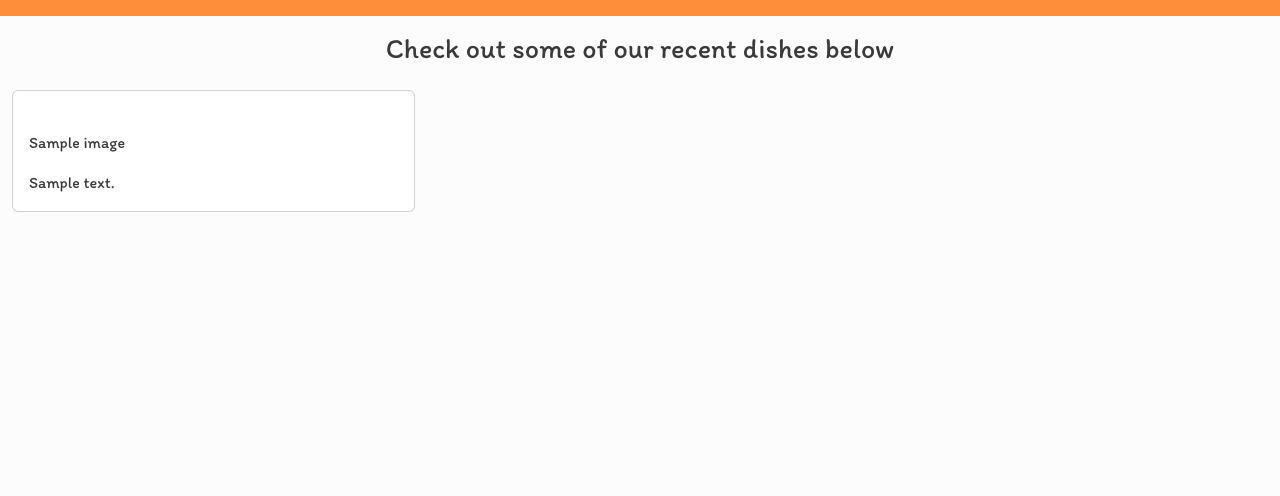
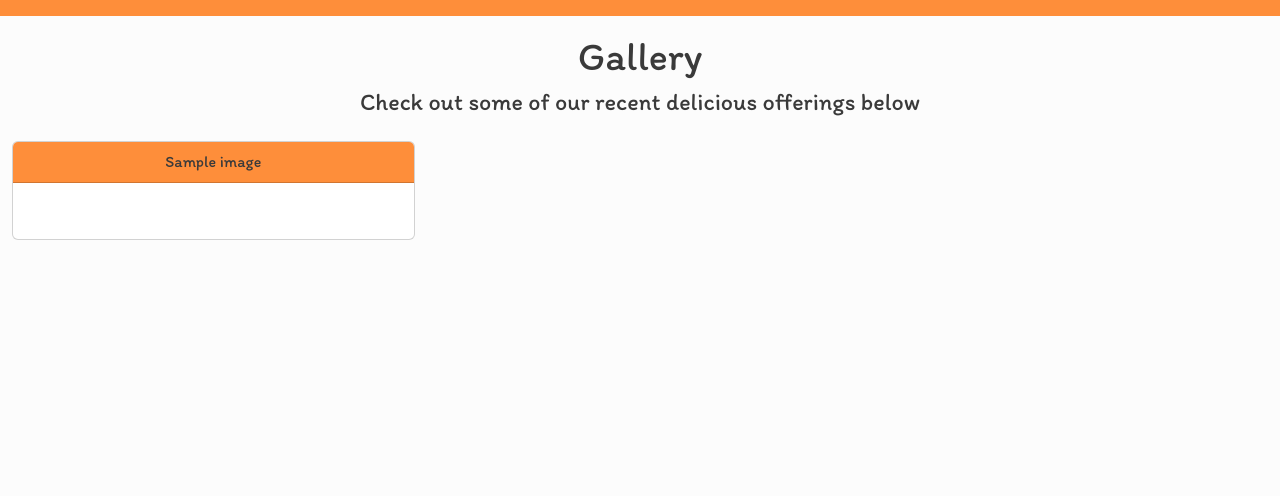
Before and after one commit to Roybin0/mamaskitchen00, a Django app: page /gallery/ in a window 1280 px wide. Shown: the part 100-596 px from the top of the page. Run offline with Django 3.2, Linux system fonts and the light colour scheme; tables that the repository leaves empty hold one stand-in row (values such as "Sample post"); some libraries are stand-ins or nearby versions; some web fonts are replaced.

Commit message:
Add further styling to gallery

```diff
--- a/gallery/admin.py
+++ b/gallery/admin.py
@@ -6,10 +6,9 @@
 @admin.register(Image)
 class ImageAdmin(SummernoteModelAdmin):
 
-    list_display = ('title', 'description', 'type', 'published')
+    list_display = ('title', 'type', 'published')
     search_fields = ['title', 'type']
-    list_filter = ['title', 'type']
-    summernote_fields = ('description')
+    list_filter = ['type', 'published']
     actions = ['publish_selected_images']
 
     def publish_selected_images(self, request, queryset):
--- a/gallery/models.py
+++ b/gallery/models.py
@@ -6,9 +6,8 @@
 
 
 class Image(models.Model):
-    title = models.CharField(max_length=50, blank=False)
+    title = models.CharField(max_length=100, blank=False)
     image = CloudinaryField('image', default='placeholder')
-    description = models.TextField(blank=True)
     type = models.IntegerField(choices=TYPE, blank=False, default=0)
     published = models.BooleanField(default=False)
 
--- a/gallery/views.py
+++ b/gallery/views.py
@@ -7,4 +7,4 @@
     model = Image
     queryset = Image.objects.filter(published=True).order_by("type")
     template_name = 'gallery.html'
-    paginate_by = 16
+    paginate_by = 9
--- a/static/css/style.css
+++ b/static/css/style.css
@@ -22,10 +22,15 @@
     margin-bottom: 100px;
 }
 
+.no-margin {
+    margin: 0;
+}
+
 /* Site Colours */
 
 .bg-nav-container,
-.bg-menu-list {
+.bg-menu-list,
+.bg-image-title {
     background-color: #FE8E3A;
 }
 
@@ -119,6 +124,12 @@
     background-color: #FE8E3A;
 }
 
+/* Gallery */
+
+.image-container {
+    position: relative;
+}
+
 /*  Media Queries */
 
 /* Medium screens - up to 768px */
--- a/templates/gallery.html
+++ b/templates/gallery.html
@@ -4,7 +4,8 @@
 <section id="thankyou-section" class="container-fluid">
     <div class="row">
         <div class="col-md-6 offset-md-3 pt-3 text-center">
-            <h3>Check out some of our recent dishes below</h3>
+            <h1>Gallery</h1>
+            <h4>Check out some of our recent delicious offerings below</h4>
         </div>
     </div>
 
@@ -13,19 +14,18 @@
             <div class="row">
                 {% for image in image_list %}
                 <div class="col-md-4">
-                    <div class="card mb-4">
+                    <div class="card mb-3">
+                        <div class="card-header text-center bg-image-title">
+                            <p class="no-margin">{{ image.title }}</p>
+                        </div>
                         <div class="card-body">
-                            <div class="image-container">
+                            <div class="image-container text-center">
                                 <img class="card-img-top" src=" {{ image.image.url }}">
-                                <div class="image-flash">
-                                    <p>{{ image.title }}</p>
-                                </div>
                             </div>
-                            <p class="card-text">{{ image.description }}</p>
                         </div>
                     </div>
                 </div>
-                {% if forloop.counter|divisibleby:4 %}
+                {% if forloop.counter|divisibleby:3 %}
             </div>
             <div class="row">
                 {% endif %}
@@ -34,6 +34,7 @@
             </div>
         </div>
     </div>
+
     {% if is_paginated %}
     <nav aria-label="Page navigation">
         <ul class="pagination justify-content-center">
@@ -48,6 +49,10 @@
     </nav>
     {% endif %}
 
+    <div class="margin-bottom">
+
+    </div>
+
 
 </section>
 
```
Also changed, not shown: gallery/migrations/0003_auto_20230319_1329.py (added).
